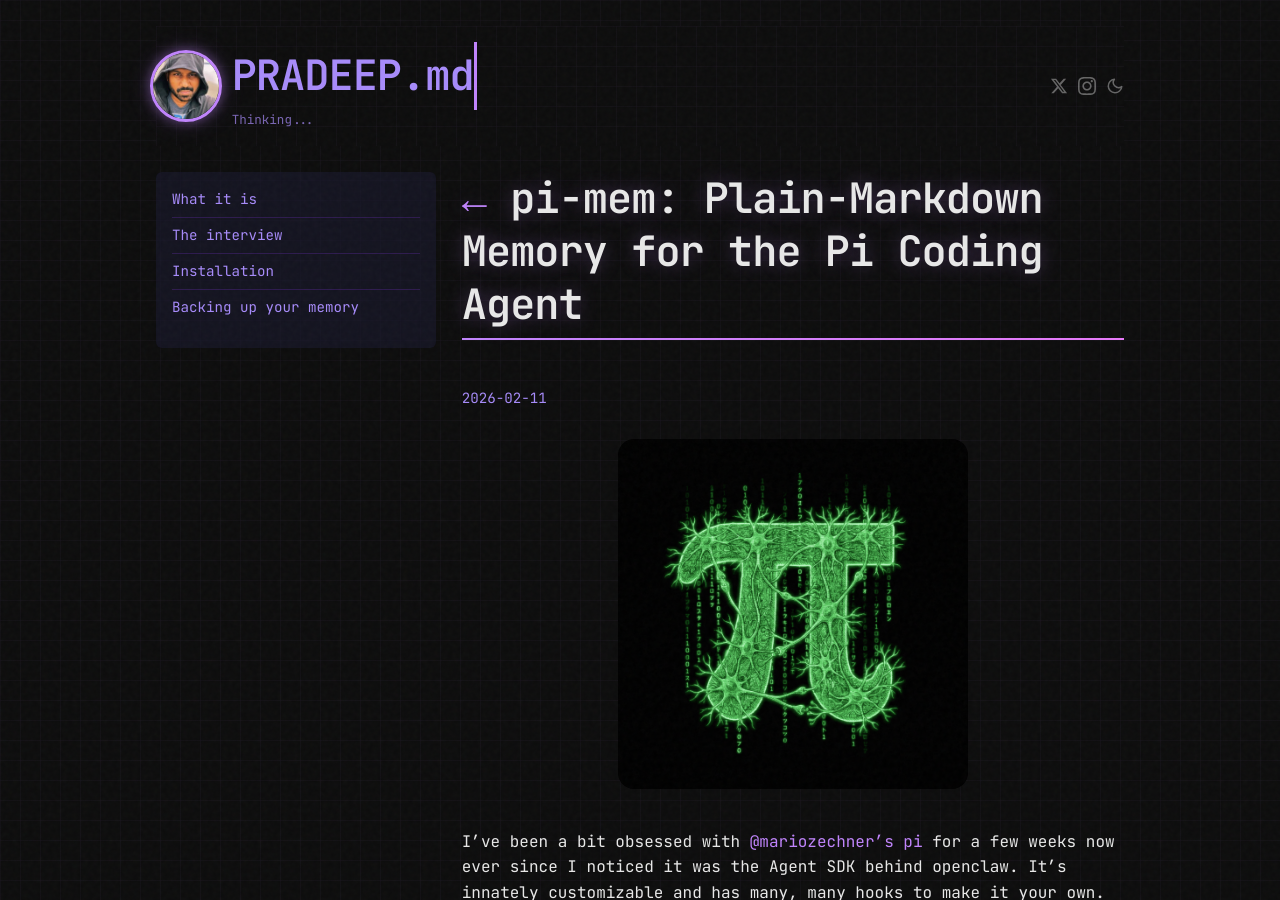
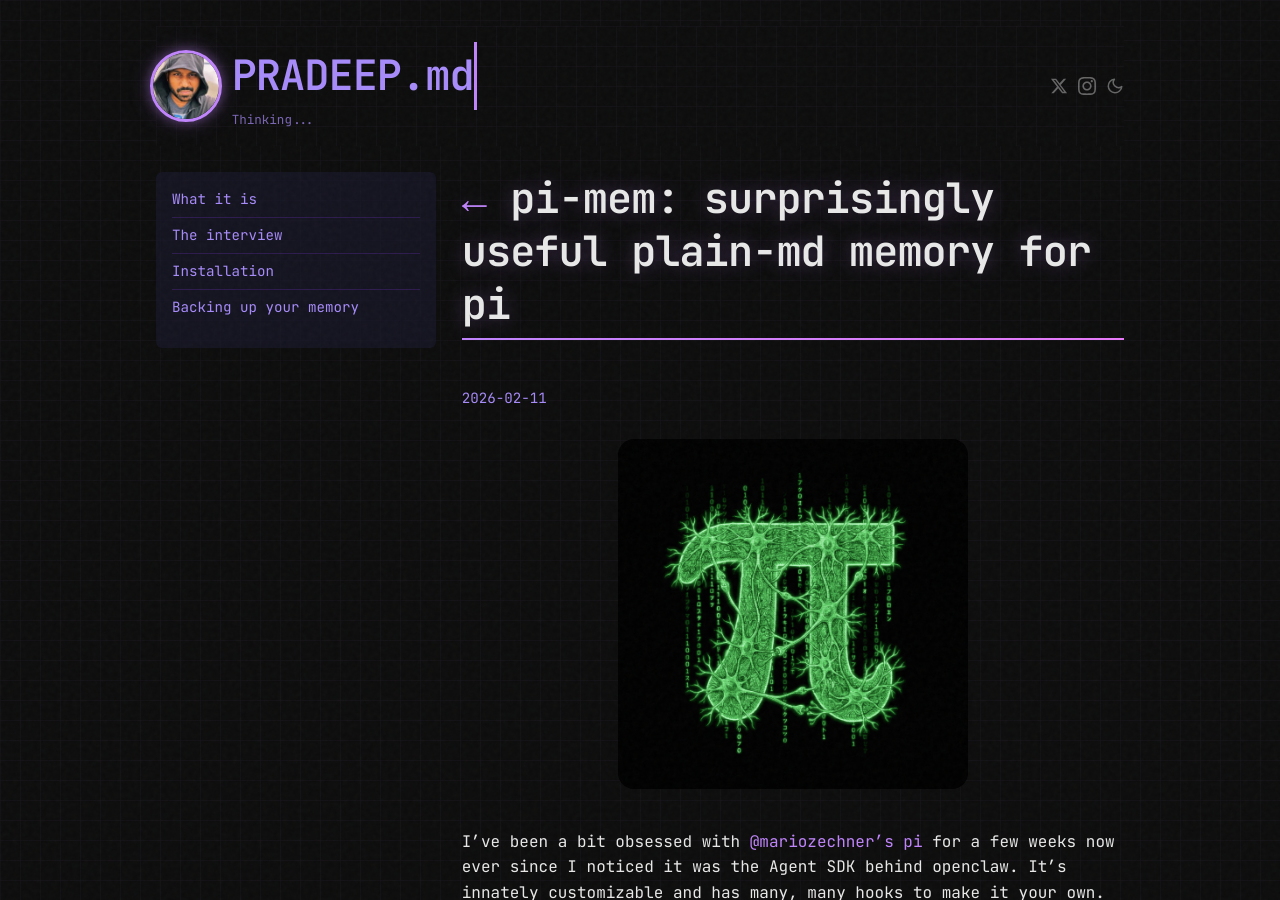
Before and after one commit to skyfallsin/skyfallsin.github.io, a Jekyll site: the page built from _posts/2026-02-11-pi-mem.md, in a window 1280 px wide and 900 px high. Built offline with Jekyll 4.4.1, drawn with Linux system fonts in a browser that asks for light colours; nearby versions of some CDN libraries.

Commit message:
post: update pi-mem title

```diff
--- a/_posts/2026-02-11-pi-mem.md
+++ b/_posts/2026-02-11-pi-mem.md
@@ -1,6 +1,6 @@
 ---
 layout: post
-title: "pi-mem: Plain-Markdown Memory for the Pi Coding Agent"
+title: "pi-mem: surprisingly useful plain-md memory for pi"
 date: 2026-02-11
 published: true
 image: /images/posts/pi-mem.png
```
